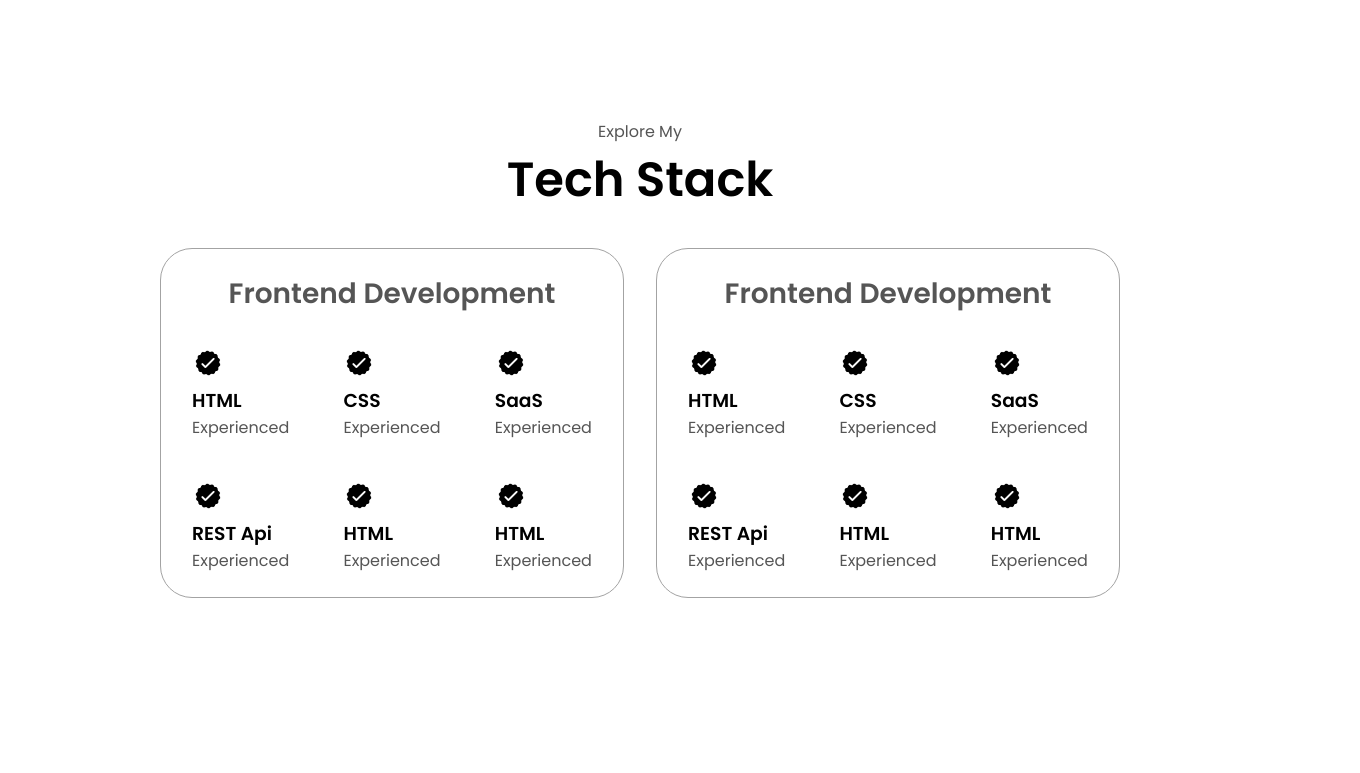
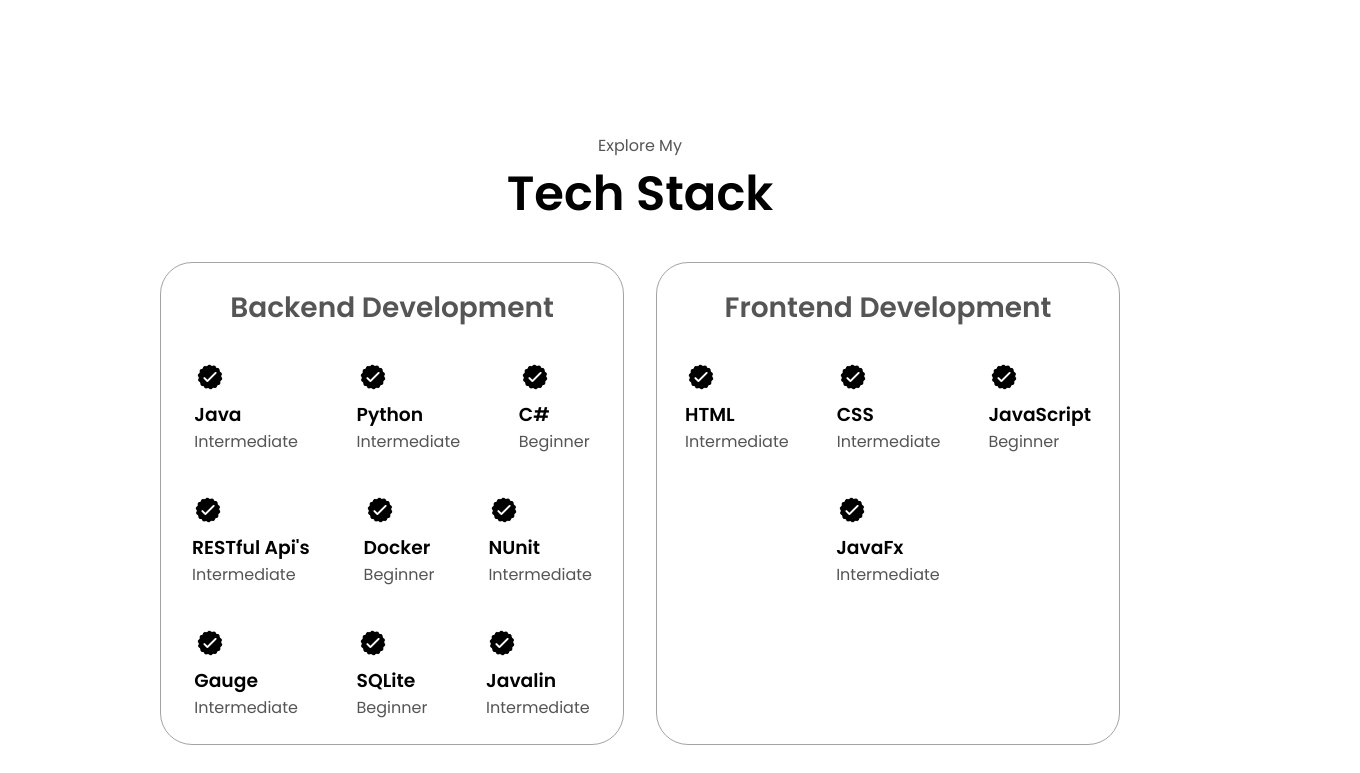
Before and after one commit to Princess-Khosi/Princess-Khosi, a plain HTML site: page index.html in a window 1280 px wide. Shown: the part 1627-2400 px from the top of the page, 1360 px wide, since content can reach past the window. Drawn offline with Linux system fonts and the light colour scheme.

Commit message:
Tech stack update

```diff
--- a/index.html
+++ b/index.html
@@ -88,7 +88,7 @@
                     <div class="details-container">
                         <img src="./assets/experience.png" alt="Experience icon" class="icon">
                         <h3>Experience</h3>
-                        <p>2+ years <br/>Frontend Development</p>
+                        <p>Runner-up <br/>Mukuru Hackathon</p>
                     </div>
                     <div class="details-container">
                         <img src="./assets/education.png" alt="Education icon" class="icon">
@@ -110,16 +110,16 @@
         <div class="experience-details-container">
         <div class="about-containers">
             <div class="details-container">
-                <h2 class="experience-sub-title">Frontend Development</h2>
+                <h2 class="experience-sub-title">Backend Development</h2>
                 <div class="article-container">
                     <article>
                         <img src="./assets/checkmark.png" alt="experience-icon" class="icon">
                         <div >
                             <h3>
-                                HTML
+                                Java
                             </h3>
                             <p>
-                                Experienced
+                                Intermediate
                             </p>
                         </div>
                     </article>
@@ -127,10 +127,10 @@
                         <img src="./assets/checkmark.png" alt="experience-icon" class="icon">
                         <div >
                             <h3>
-                                CSS
+                                Python
                             </h3>
                             <p>
-                                Experienced
+                                Intermediate
                             </p>
                         </div>
                     </article>
@@ -138,10 +138,10 @@
                         <img src="./assets/checkmark.png" alt="experience-icon" class="icon">
                         <div >
                             <h3>
-                                SaaS
+                                C#
                             </h3>
                             <p>
-                                Experienced
+                                Beginner
                             </p>
                         </div>
                     </article>
@@ -149,10 +149,10 @@
                         <img src="./assets/checkmark.png" alt="experience-icon" class="icon">
                         <div >
                             <h3>
-                                REST Api
+                                RESTful Api's
                             </h3>
                             <p>
-                                Experienced
+                                Intermediate
                             </p>
                         </div>
                     </article>
@@ -160,10 +160,10 @@
                         <img src="./assets/checkmark.png" alt="experience-icon" class="icon">
                         <div >
                             <h3>
-                                HTML
+                                Docker
                             </h3>
                             <p>
-                                Experienced
+                                Beginner
                             </p>
                         </div>
                     </article>
@@ -171,10 +171,43 @@
                         <img src="./assets/checkmark.png" alt="experience-icon" class="icon">
                         <div >
                             <h3>
-                                HTML
+                                NUnit
                             </h3>
                             <p>
-                                Experienced
+                                Intermediate
+                            </p>
+                        </div>
+                    </article>
+                    <article>
+                        <img src="./assets/checkmark.png" alt="experience-icon" class="icon">
+                        <div >
+                            <h3>
+                                Gauge
+                            </h3>
+                            <p>
+                                Intermediate
+                            </p>
+                        </div>
+                    </article>
+                    <article>
+                        <img src="./assets/checkmark.png" alt="experience-icon" class="icon">
+                        <div >
+                            <h3>
+                                SQLite
+                            </h3>
+                            <p>
+                                Beginner
+                            </p>
+                        </div>
+                    </article>
+                    <article>
+                        <img src="./assets/checkmark.png" alt="experience-icon" class="icon">
+                        <div >
+                            <h3>
+                                Javalin
+                            </h3>
+                            <p>
+                                Intermediate
                             </p>
                         </div>
                     </article>
@@ -191,7 +224,7 @@
                                 HTML
                             </h3>
                             <p>
-                                Experienced
+                                Intermediate
                             </p>
                         </div>
                     </article>
@@ -202,7 +235,7 @@
                                 CSS
                             </h3>
                             <p>
-                                Experienced
+                                Intermediate
                             </p>
                         </div>
                     </article>
@@ -210,10 +243,10 @@
                         <img src="./assets/checkmark.png" alt="experience-icon" class="icon">
                         <div >
                             <h3>
-                                SaaS
+                                JavaScript
                             </h3>
                             <p>
-                                Experienced
+                                Beginner
                             </p>
                         </div>
                     </article>
@@ -221,35 +254,14 @@
                         <img src="./assets/checkmark.png" alt="experience-icon" class="icon">
                         <div >
                             <h3>
-                                REST Api
+                                JavaFx
                             </h3>
                             <p>
-                                Experienced
+                                Intermediate
                             </p>
                         </div>
                     </article>
-                    <article>
-                        <img src="./assets/checkmark.png" alt="experience-icon" class="icon">
-                        <div >
-                            <h3>
-                                HTML
-                            </h3>
-                            <p>
-                                Experienced
-                            </p>
-                        </div>
-                    </article>
-                    <article>
-                        <img src="./assets/checkmark.png" alt="experience-icon" class="icon">
-                        <div >
-                            <h3>
-                                HTML
-                            </h3>
-                            <p>
-                                Experienced
-                            </p>
-                        </div>
-                    </article>
+
                 </div>
             </div>
         </div>
@@ -325,7 +337,7 @@
             <div class="contact-info-container">
                 <img src="./assets/linkedin.png" alt="LinkedIn icon" class="icon contact-icon"/>
                 <p>
-                    <a href="www.linkedin.com/in/princess-hlangu-291860315" >LinkedIn</a>
+                    <a href="https://www.linkedin.com/in/princess-hlangu-291860315" target="_blank" >LinkedIn</a>
                 </p>
             </div>
         </div>
--- a/style.css
+++ b/style.css
@@ -304,8 +304,6 @@ section{
 .section-container{
     gap: 4rem;
     height: 80%;
-    /* padding: 20px;  */
-    margin-bottom: 70px;
 }
 
 .section__pic-container{
@@ -316,12 +314,10 @@ section{
 
 /* EXPERIENCE SECTION*/
 
-#experience .section__text__p1{
+#experience{
     position: relative;
-    margin-top: 50px;
+    margin-top: 4rem;
 }
-
-
 
 .experience-sub-title{
     color: rgb(85,85,85);
```
